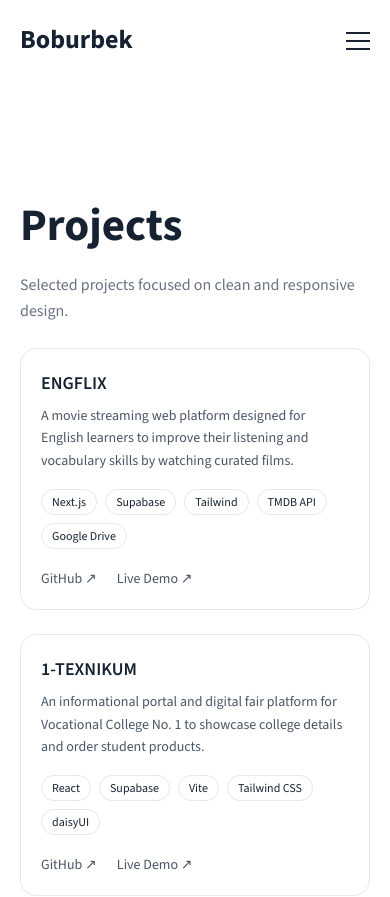
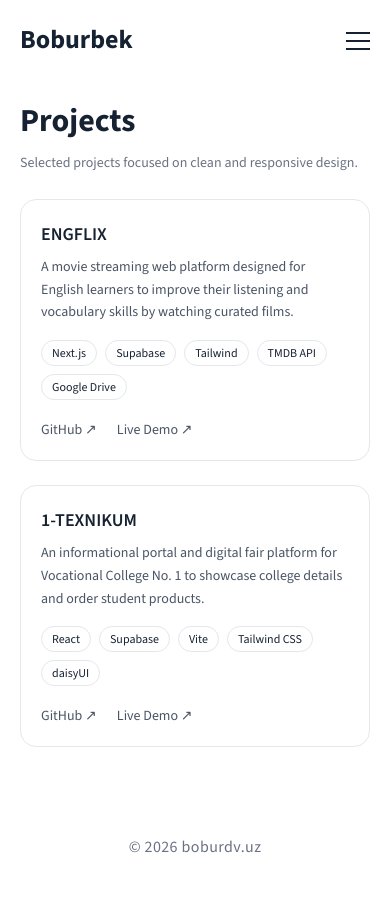
Before and after one commit to boburdv/Portfolio, a Next.js app: page /projects in a window 390 px wide. Shown: the top 897 px of the page. Built offline with nearby package versions, Linux system fonts and the light colour scheme.

Commit message:
protext
Adjusted padding and font sizes for improved layout.

```diff
--- a/src/app/projects/page.jsx
+++ b/src/app/projects/page.jsx
@@ -3,11 +3,11 @@ import Projects from "@/components/Projects";
 
 export default function Page() {
   return (
-    <section className="min-h-[calc(100vh-80px)] pt-48 pb-20">
+    <section className="min-h-[calc(100vh-80px)] pt-24 pb-16 md:pt-48 md:pb-20">
       <div className="mx-auto w-full max-w-5xl px-5">
-        <h1 className="fade-up text-[45px] font-extrabold text-[#162232]">Projects</h1>
+        <h1 className="fade-up text-[32px] md:text-[45px] font-extrabold text-[#162232]">Projects</h1>
 
-        <p className="fade-up d200 mt-3 max-w-2xl leading-relaxed text-gray-500">Selected projects focused on clean and responsive design.</p>
+        <p className="fade-up d200 mt-2 md:mt-3 max-w-2xl text-sm md:text-base leading-relaxed text-gray-500">Selected projects focused on clean and responsive design.</p>
 
         <Projects data={projects} />
       </div>
```
